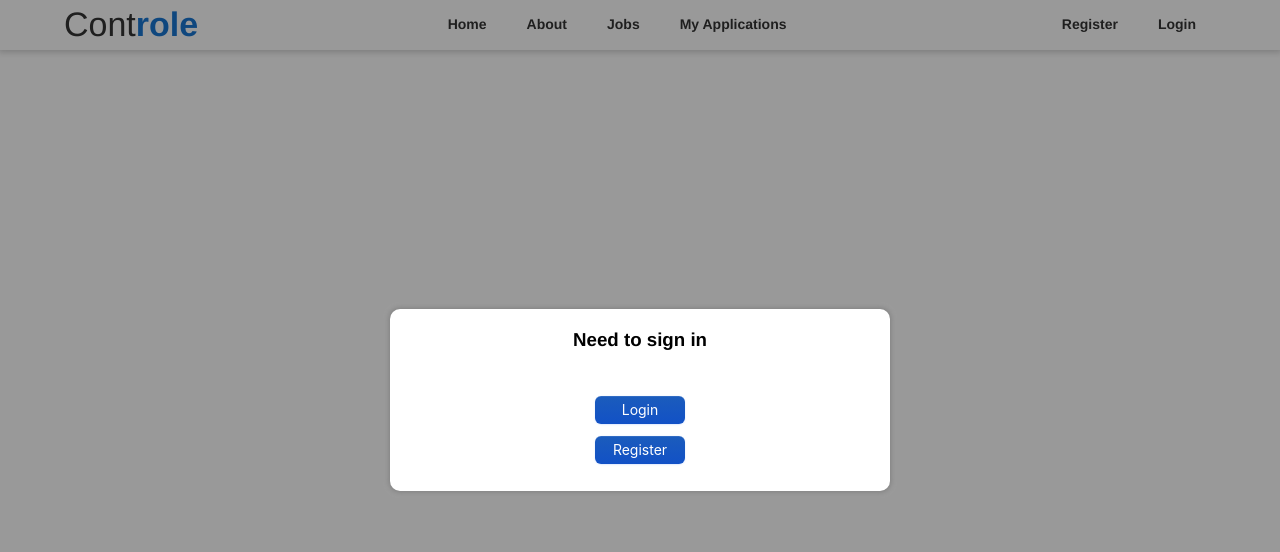
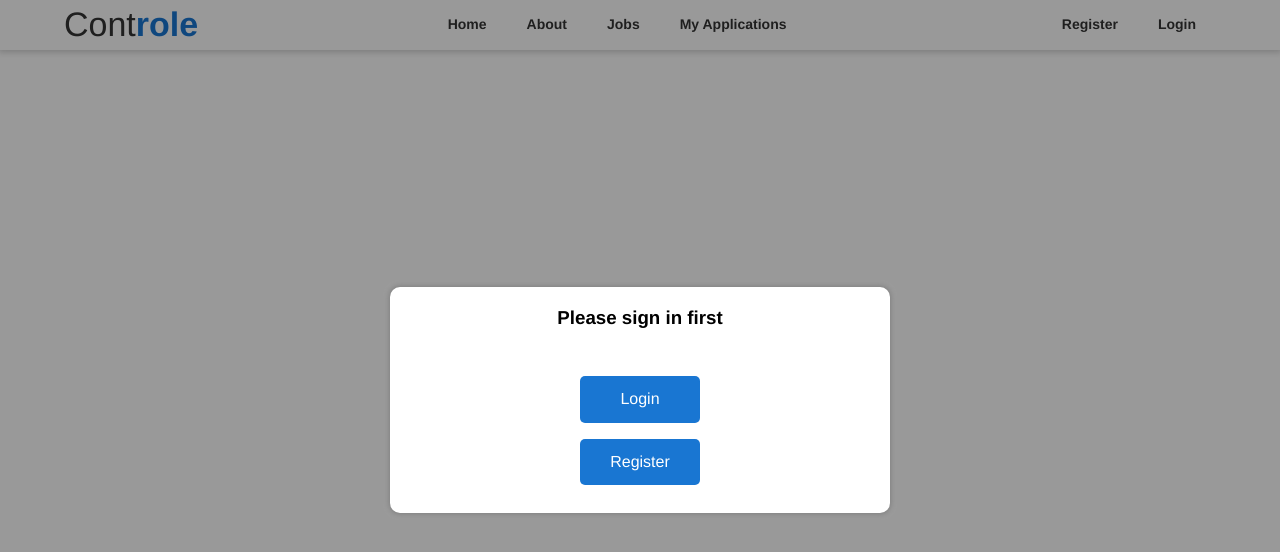
Before and after one commit to bnGil/controle, a React (Create React App) app in the folder client/: page /applications in a window 1280 px wide. Shown: the top 552 px of the page. Built offline with nearby package versions, Linux system fonts and the light colour scheme.

Commit message:
changed style of the popup that asks to sign in

```diff
--- a/client/src/components/button/button.css
+++ b/client/src/components/button/button.css
@@ -1,4 +1,4 @@
-.button {
+/* .button {
   display: flex;
   flex-direction: column;
   align-items: center;
@@ -22,4 +22,19 @@
 .button:hover {
   background: linear-gradient(180deg, #4b91f7 0%, #367af6 100%);
   cursor: pointer;
+} */
+
+.button {
+  background-color: #1976d2;
+  color: white;
+  padding: 14px 20px;
+  margin: 8px 0;
+  border: none;
+  cursor: pointer;
+  width: 120px;
+  border-radius: 5px;
 }
+
+.button:hover {
+  opacity: 0.8;
+}
--- a/client/src/components/job/Job.jsx
+++ b/client/src/components/job/Job.jsx
@@ -65,11 +65,11 @@ function Job({ job }) {
         />
       </li>
       {isNoUserAndLiked && (
-        <PopUp text={"Need to sign in"}>
-          <NavLink className="navlink" exact to="/login">
+        <PopUp text={"You have to be logged in"}>
+          <NavLink exact to="/login">
             <Button text={"Login"}></Button>
           </NavLink>
-          <NavLink className="navlink" exact to="/register">
+          <NavLink exact to="/register">
             <Button text={"Register"}></Button>
           </NavLink>
           <Button text={"Cancel"} onClick={() => setIsNoUserAndLiked(false)} />
--- a/client/src/pages/applicationsPage/ApplicationsPage.jsx
+++ b/client/src/pages/applicationsPage/ApplicationsPage.jsx
@@ -11,11 +11,11 @@ function ApplicationsPage() {
 
   if (!user) {
     return (
-      <PopUp text={"Need to sign in"}>
-        <NavLink className="navlink" exact to="/login">
+      <PopUp text={"Please sign in first"}>
+        <NavLink exact to="/login">
           <Button text={"Login"}></Button>
         </NavLink>
-        <NavLink className="navlink" exact to="/register">
+        <NavLink exact to="/register">
           <Button text={"Register"}></Button>
         </NavLink>
       </PopUp>
```
